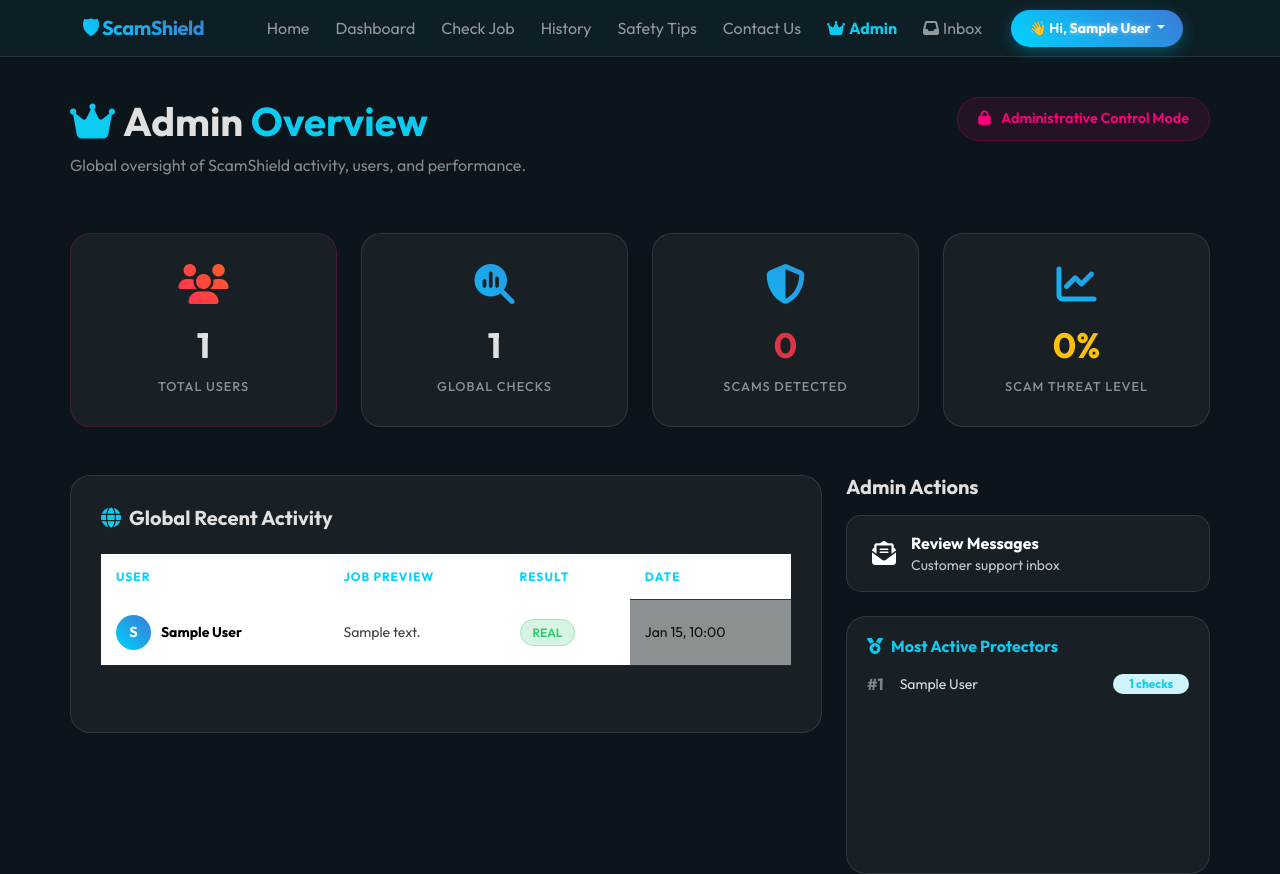
After one commit to RavalHappy021/Scamshield, a PHP site: page /predict/admin_dashboard.php in a window 1280 px wide. The commit adds this page. Run offline with PHP 8.4, Linux system fonts and the light colour scheme; the visitor is signed in with stand-in values (Sample User, id 1); tables that the repository leaves empty or names only in its code hold one stand-in row (values such as "Sample post").

Commit message:
Add Admin Dashboard and expand AI accuracy to 1000+ examples

```diff
--- /dev/null
+++ b/php_app/admin_dashboard.php
@@ -0,0 +1,333 @@
+<?php
+include "navbar.php";
+include "db.php";
+include "stats_helper.php";
+
+// Admin access check
+if (!isset($_SESSION['user_id']) || $_SESSION['role'] !== 'admin') {
+    header("Location: dashboard.php"); // Redirect regular users to their own dashboard
+    exit();
+}
+
+$global_stats = getStats($conn);
+$admin_stats = getAdminStats($conn);
+
+// Total checks and scams for the main cards
+$total_checks = $global_stats['total_checks'];
+$total_scams = $global_stats['total_scams'];
+$total_real = $global_stats['total_real'];
+$total_users = $global_stats['total_users'];
+
+// Calculate scam rate for the whole platform
+$scam_rate = ($total_checks > 0)
+    ? round(($total_scams / $total_checks) * 100)
+    : 0;
+?>
+
+<!DOCTYPE html>
+<html lang="en">
+<head>
+    <meta charset="UTF-8">
+    <meta name="viewport" content="width=device-width, initial-scale=1.0">
+    <title>Admin Dashboard | ScamShield</title>
+    <link href="https://cdn.jsdelivr.net/npm/bootstrap@5.3.2/dist/css/bootstrap.min.css" rel="stylesheet">
+    <link rel="stylesheet" href="https://cdnjs.cloudflare.com/ajax/libs/animate.css/4.1.1/animate.min.css">
+    <style>
+        :root {
+            --glass-bg: rgba(255, 255, 255, 0.05);
+            --glass-border: rgba(255, 255, 255, 0.1);
+            --accent-blue: #00d2ff;
+            --accent-gradient: linear-gradient(45deg, #00d2ff, #3a7bd5);
+            --admin-accent: #ff007c; /* Pinkish accent for admin distinguishability */
+            --admin-gradient: linear-gradient(45deg, #ff007c, #ff8c00);
+        }
+
+        body {
+            background-color: #0c151b;
+            color: #e0e0e0;
+            font-family: 'Outfit', sans-serif;
+            overflow-x: hidden;
+        }
+
+        .dashboard-wrapper {
+            padding: 40px 0;
+        }
+
+        .welcome-section {
+            margin-bottom: 40px;
+        }
+
+        .glass-card {
+            background: var(--glass-bg);
+            backdrop-filter: blur(10px);
+            border: 1px solid var(--glass-border);
+            border-radius: 20px;
+            padding: 30px;
+            transition: transform 0.3s, box-shadow 0.3s;
+            height: 100%;
+        }
+
+        .glass-card:hover {
+            transform: translateY(-5px);
+            box-shadow: 0 10px 30px rgba(0,0,0,0.4);
+            border-color: rgba(0, 210, 255, 0.3);
+        }
+
+        .admin-card {
+            border-color: rgba(255, 0, 124, 0.2);
+        }
+
+        .admin-card:hover {
+             border-color: rgba(255, 0, 124, 0.4);
+        }
+
+        .stat-icon {
+            font-size: 2.5rem;
+            margin-bottom: 15px;
+            background: var(--accent-gradient);
+            -webkit-background-clip: text;
+            -webkit-text-fill-color: transparent;
+        }
+
+        .stat-icon.admin-icon {
+            background: var(--admin-gradient);
+            -webkit-background-clip: text;
+        }
+
+        .stat-value {
+            font-size: 2.2rem;
+            font-weight: 700;
+            margin-bottom: 5px;
+        }
+
+        .stat-label {
+            color: rgba(255,255,255,0.5);
+            font-weight: 500;
+            text-transform: uppercase;
+            font-size: 0.8rem;
+            letter-spacing: 1px;
+        }
+
+        .table-glass {
+            background: transparent;
+            color: #e0e0e0;
+        }
+
+        .table-glass thead th {
+            border-bottom: 1px solid var(--glass-border);
+            color: var(--accent-blue);
+            text-transform: uppercase;
+            font-size: 0.75rem;
+            letter-spacing: 1px;
+            padding: 15px;
+        }
+
+        .table-glass tbody td {
+            border-bottom: 1px solid rgba(255,255,255,0.03);
+            padding: 15px;
+            vertical-align: middle;
+        }
+
+        .badge-status {
+            padding: 5px 12px;
+            border-radius: 50px;
+            font-size: 0.75rem;
+            font-weight: 600;
+        }
+
+        .badge-fake { background: rgba(231, 76, 60, 0.2); color: #e74c3c; border: 1px solid rgba(231, 76, 60, 0.3); }
+        .badge-real { background: rgba(46, 204, 113, 0.2); color: #2ecc71; border: 1px solid rgba(46, 204, 113, 0.3); }
+
+        .admin-badge {
+            background: rgba(255, 0, 124, 0.1);
+            color: var(--admin-accent);
+            padding: 10px 20px;
+            border-radius: 50px;
+            font-size: 0.9rem;
+            font-weight: 600;
+            display: inline-block;
+            border: 1px solid rgba(255, 0, 124, 0.2);
+        }
+
+        .quick-action-btn {
+            background: var(--glass-bg);
+            border: 1px solid var(--glass-border);
+            color: white;
+            border-radius: 15px;
+            padding: 15px 25px;
+            text-decoration: none;
+            display: flex;
+            align-items: center;
+            transition: all 0.3s;
+            margin-bottom: 15px;
+        }
+
+        .quick-action-btn:hover {
+            background: var(--admin-gradient);
+            color: white;
+            transform: scale(1.02);
+            border-color: transparent;
+        }
+
+        .quick-action-btn i {
+            font-size: 1.5rem;
+            margin-right: 15px;
+        }
+
+        .user-avatar {
+            width: 35px;
+            height: 35px;
+            background: var(--accent-gradient);
+            border-radius: 50%;
+            display: inline-flex;
+            align-items: center;
+            justify-content: center;
+            margin-right: 10px;
+            font-weight: 700;
+            font-size: 0.9rem;
+        }
+    </style>
+</head>
+<body>
+
+<div class="container dashboard-wrapper">
+    <!-- Admin Header -->
+    <div class="row welcome-section animate__animated animate__fadeInDown">
+        <div class="col-md-8">
+            <h1 class="fw-bold"><i class="fa-solid fa-crown text-info me-2"></i>Admin <span class="text-info">Overview</span></h1>
+            <p class="text-white-50">Global oversight of ScamShield activity, users, and performance.</p>
+        </div>
+        <div class="col-md-4 text-md-end">
+            <div class="admin-badge">
+                <i class="fa-solid fa-lock me-2"></i>
+                Administrative Control Mode
+            </div>
+        </div>
+    </div>
+
+    <!-- Stats Row -->
+    <div class="row g-4 mb-5">
+        <div class="col-md-3 animate__animated animate__fadeInUp" style="animation-delay: 0.1s;">
+            <div class="glass-card text-center admin-card">
+                <div class="stat-icon admin-icon"><i class="fa-solid fa-users"></i></div>
+                <div class="stat-value"><?php echo $total_users; ?></div>
+                <div class="stat-label">Total Users</div>
+            </div>
+        </div>
+        <div class="col-md-3 animate__animated animate__fadeInUp" style="animation-delay: 0.2s;">
+            <div class="glass-card text-center">
+                <div class="stat-icon"><i class="fa-solid fa-magnifying-glass-chart"></i></div>
+                <div class="stat-value"><?php echo $total_checks; ?></div>
+                <div class="stat-label">Global Checks</div>
+            </div>
+        </div>
+        <div class="col-md-3 animate__animated animate__fadeInUp" style="animation-delay: 0.3s;">
+            <div class="glass-card text-center">
+                <div class="stat-icon text-danger"><i class="fa-solid fa-shield-halved"></i></div>
+                <div class="stat-value text-danger"><?php echo $total_scams; ?></div>
+                <div class="stat-label">Scams Detected</div>
+            </div>
+        </div>
+        <div class="col-md-3 animate__animated animate__fadeInUp" style="animation-delay: 0.4s;">
+            <div class="glass-card text-center">
+                <div class="stat-icon text-warning"><i class="fa-solid fa-chart-line"></i></div>
+                <div class="stat-value text-warning"><?php echo $scam_rate; ?>%</div>
+                <div class="stat-label">Scam Threat Level</div>
+            </div>
+        </div>
+    </div>
+
+    <div class="row g-4">
+        <!-- Global Recent Activity -->
+        <div class="col-lg-8 animate__animated animate__fadeInLeft">
+            <div class="glass-card">
+                <div class="d-flex justify-content-between align-items-center mb-4">
+                    <h5 class="m-0 fw-bold"><i class="fa-solid fa-globe me-2 text-info"></i>Global Recent Activity</h5>
+                </div>
+                <div class="table-responsive">
+                    <table class="table table-glass">
+                        <thead>
+                            <tr>
+                                <th>User</th>
+                                <th>Job Preview</th>
+                                <th>Result</th>
+                                <th>Date</th>
+                            </tr>
+                        </thead>
+                        <tbody>
+                            <?php if($admin_stats['global_activity']->num_rows > 0): ?>
+                                <?php while($row = $admin_stats['global_activity']->fetch_assoc()): ?>
+                                <tr>
+                                    <td>
+                                        <div class="d-flex align-items-center">
+                                            <div class="user-avatar text-white"><?php echo strtoupper(substr($row['user_name'] ?? 'G', 0, 1)); ?></div>
+                                            <span class="small fw-bold"><?php echo htmlspecialchars($row['user_name'] ?? 'Guest'); ?></span>
+                                        </div>
+                                    </td>
+                                    <td>
+                                        <div class="text-truncate small opacity-75" style="max-width: 200px;">
+                                            <?php echo htmlspecialchars($row['job_text']); ?>
+                                        </div>
+                                    </td>
+                                    <td>
+                                        <?php if($row['result'] == 'Fake'): ?>
+                                            <span class="badge-status badge-fake">FAKE</span>
+                                        <?php else: ?>
+                                            <span class="badge-status badge-real">REAL</span>
+                                        <?php endif; ?>
+                                    </td>
+                                    <td class="small opacity-50">
+                                        <?php echo date('M d, H:i', strtotime($row['created_at'])); ?>
+                                    </td>
+                                </tr>
+                                <?php endwhile; ?>
+                            <?php else: ?>
+                                <tr>
+                                    <td colspan="4" class="text-center py-4 text-white-50">No activity recorded.</td>
+                                </tr>
+                            <?php endif; ?>
+                        </tbody>
+                    </table>
+                </div>
+            </div>
+        </div>
+
+        <!-- Admin Quick Actions & Rankings -->
+        <div class="col-lg-4 animate__animated animate__fadeInRight">
+            <div class="mb-4">
+                <h5 class="fw-bold mb-3">Admin Actions</h5>
+                <a href="admin_messages.php" class="quick-action-btn">
+                    <i class="fa-solid fa-envelope-open-text"></i>
+                    <div>
+                        <div class="fw-bold">Review Messages</div>
+                        <small class="opacity-75">Customer support inbox</small>
+                    </div>
+                </a>
+
+            </div>
+
+            <div class="glass-card" style="padding: 20px;">
+                <h6 class="fw-bold mb-3 text-info"><i class="fa-solid fa-medal me-2"></i>Most Active Protectors</h6>
+                <div class="ranking-list">
+                    <?php
+                    $rank = 1;
+                    while($user = $admin_stats['top_users']->fetch_assoc()):
+                    ?>
+                    <div class="d-flex justify-content-between align-items-center mb-3">
+                        <div class="d-flex align-items-center">
+                            <span class="me-3 fw-bold opacity-50">#<?php echo $rank++; ?></span>
+                            <span class="small"><?php echo htmlspecialchars($user['name']); ?></span>
+                        </div>
+                        <span class="badge bg-info-subtle text-info rounded-pill px-3"><?php echo $user['check_count']; ?> checks</span>
+                    </div>
+                    <?php endwhile; ?>
+                </div>
+            </div>
+        </div>
+    </div>
+</div>
+
+<!-- Bootstrap JS -->
+<script src="https://cdn.jsdelivr.net/npm/bootstrap@5.3.2/dist/js/bootstrap.bundle.min.js"></script>
+</body>
+</html>
--- a/php_app/navbar.php
+++ b/php_app/navbar.php
@@ -133,6 +133,9 @@ body {
 
         <?php if(isset($_SESSION['role']) && $_SESSION['role'] == 'admin'){ ?>
         <li class="nav-item">
+          <a class="nav-link text-info fw-bold" href="admin_dashboard.php"><i class="fa-solid fa-crown me-1"></i>Admin</a>
+        </li>
+        <li class="nav-item">
           <a class="nav-link" href="admin_messages.php"><i class="fa-solid fa-inbox me-1"></i>Inbox</a>
         </li>
         <?php } ?>
@@ -143,6 +146,9 @@ body {
               👋 Hi, <b><?php echo htmlspecialchars($_SESSION['user']); ?></b>
             </button>
             <ul class="dropdown-menu dropdown-menu-end shadow border-0 mt-3">
+              <?php if(isset($_SESSION['role']) && $_SESSION['role'] == 'admin'){ ?>
+                <li><a class="dropdown-item py-2 text-info" href="admin_dashboard.php"><i class="fa-solid fa-crown me-2"></i>Admin Panel</a></li>
+              <?php } ?>
               <li><a class="dropdown-item py-2" href="dashboard.php"><i class="fa-solid fa-gauge-high me-2 text-info"></i>Dashboard</a></li>
               <li><a class="dropdown-item py-2" href="history.php"><i class="fa-solid fa-list-ul me-2 text-primary"></i>My History</a></li>
               <li><hr class="dropdown-divider opacity-50"></li>
--- a/php_app/stats_helper.php
+++ b/php_app/stats_helper.php
@@ -53,4 +53,30 @@ function getUserStats($conn, $user_id) {
 
     return $stats;
 }
+function getAdminStats($conn) {
+    $stats = [];
+
+    // Global User Growth (last 30 days)
+    $res = $conn->query("SELECT DATE(created_at) as date, COUNT(*) as count FROM users GROUP BY DATE(created_at) ORDER BY date DESC LIMIT 30");
+    $stats['user_growth'] = $res;
+
+    // Most Active Users (Top 5)
+    $res = $conn->query("SELECT u.name, COUNT(j.id) as check_count
+                         FROM users u
+                         JOIN job_history j ON u.id = j.user_id
+                         GROUP BY u.id
+                         ORDER BY check_count DESC
+                         LIMIT 5");
+    $stats['top_users'] = $res;
+
+    // Recent Global Activity (last 10)
+    $res = $conn->query("SELECT j.*, u.name as user_name
+                         FROM job_history j
+                         LEFT JOIN users u ON j.user_id = u.id
+                         ORDER BY j.created_at DESC
+                         LIMIT 10");
+    $stats['global_activity'] = $res;
+
+    return $stats;
+}
 ?>
```
